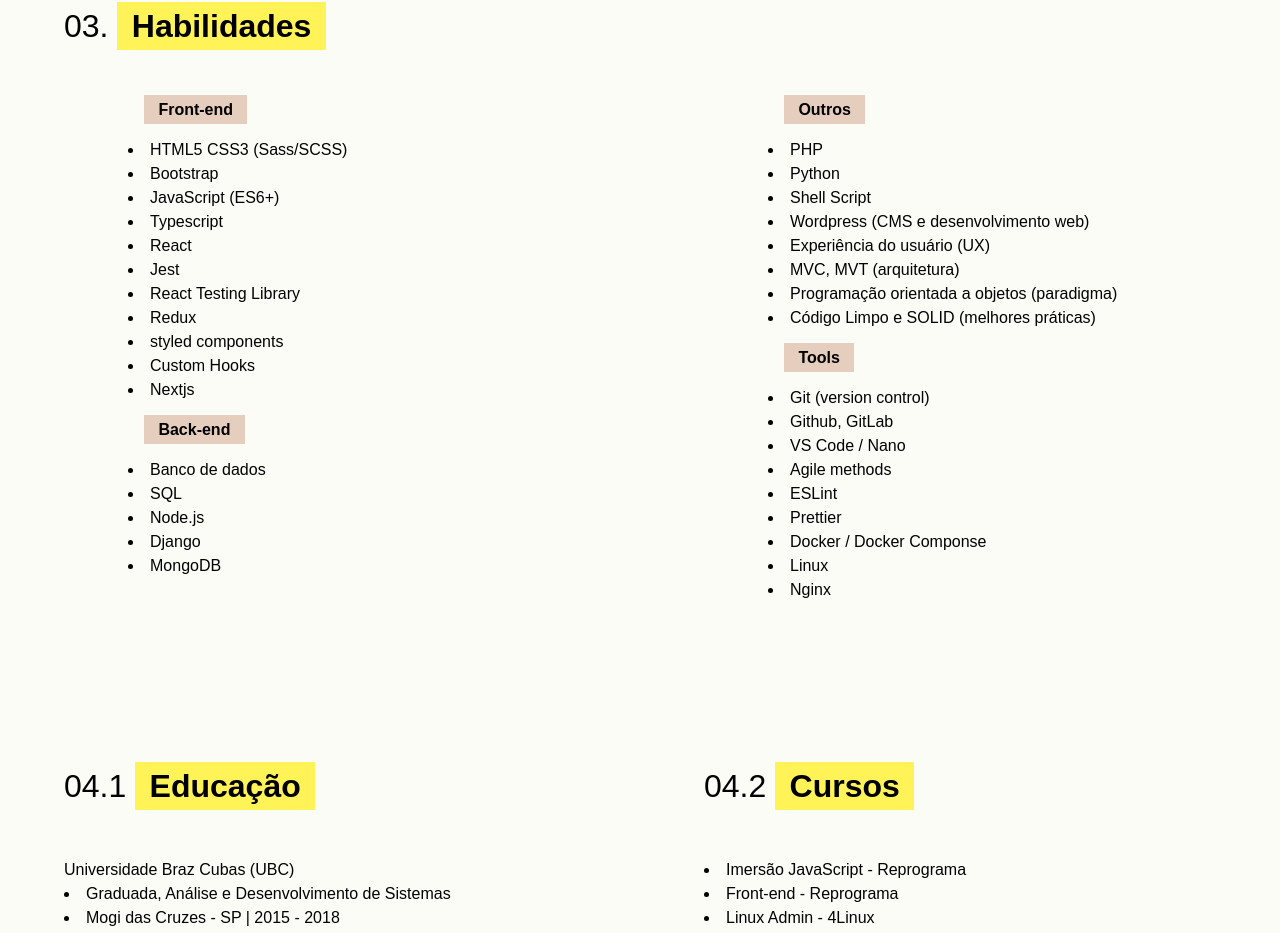
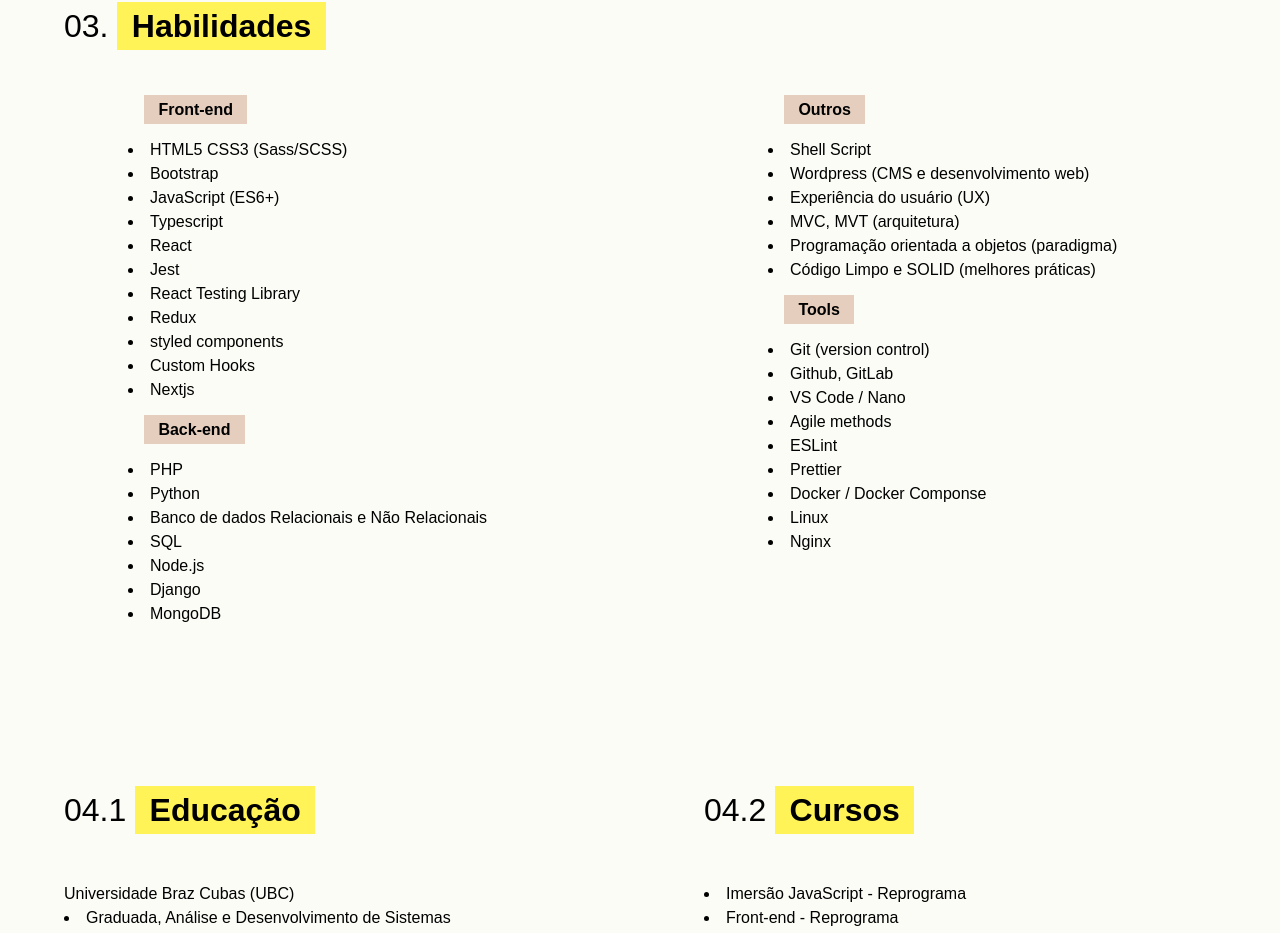
Before and after one commit to davinyleticia/mypage, a Next.js app: page / in a window 1280 px wide. Shown: the part 1840-2773 px from the top of the page. Built offline with nearby package versions, Linux system fonts and the light colour scheme.

Commit message:
fix text

```diff
--- a/src/app/components/organelle/Skills/Skills.tsx
+++ b/src/app/components/organelle/Skills/Skills.tsx
@@ -69,7 +69,9 @@
           </ul>
           <span>Back-end </span>
           <ul>
-            <li>Banco de dados</li>
+          <li>PHP</li>
+            <li>Python</li>
+            <li>Banco de dados Relacionais e Não Relacionais</li>
             <li>SQL</li>
             <li>Node.js</li>
             <li>Django</li>
@@ -79,8 +81,6 @@
         <section>
           <span>Outros</span>
           <ul>
-            <li>PHP</li>
-            <li>Python</li>
             <li>Shell Script</li>
             <li>Wordpress (CMS e desenvolvimento web)</li>
             <li>Experiência do usuário (UX)</li>
```
